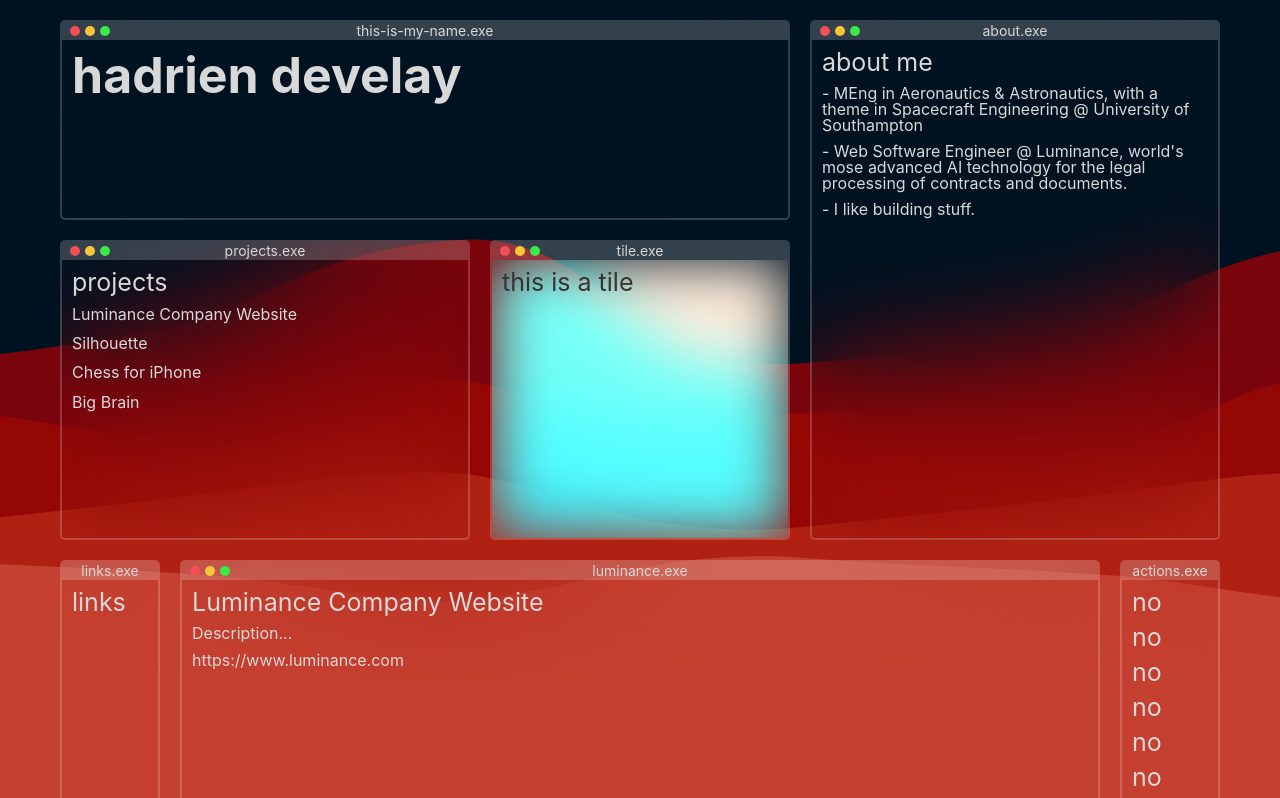
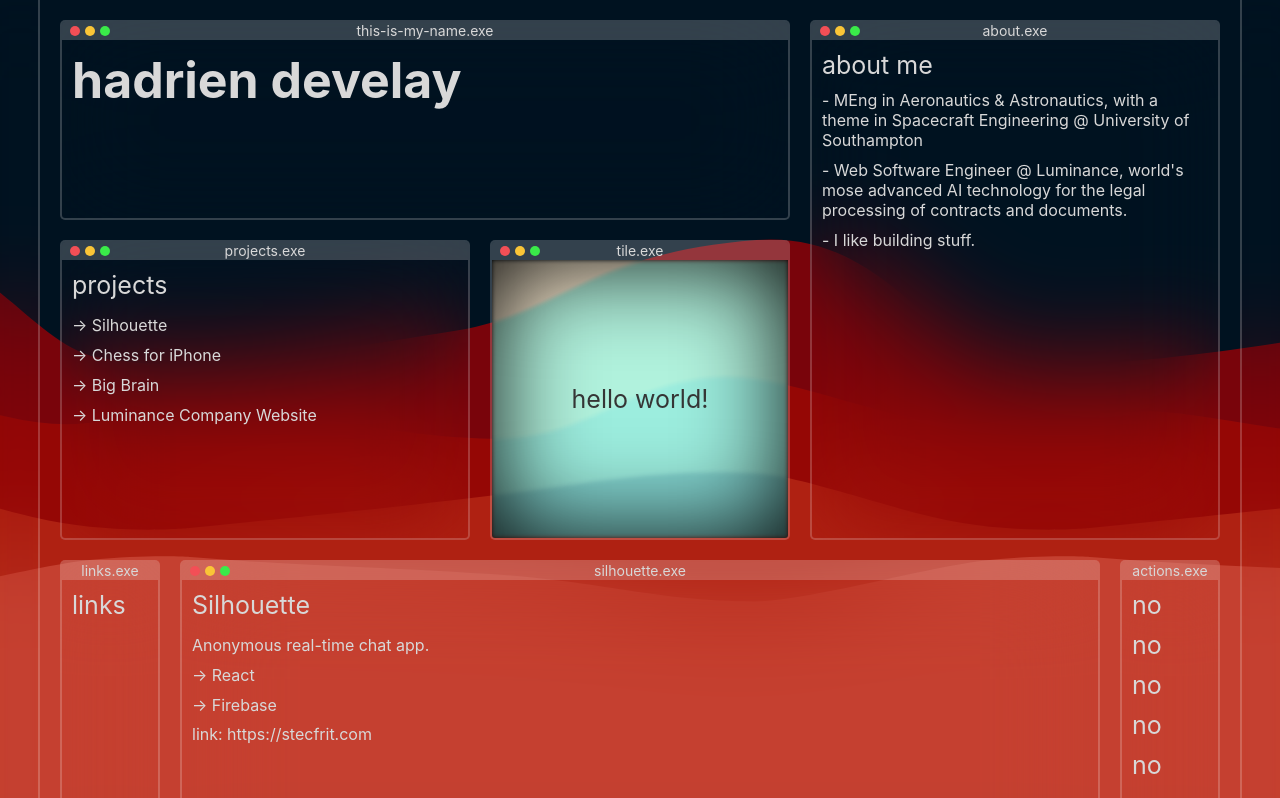
Before and after one commit to stecfrit/hadri1.com, a React (Vite) app: page / in a window 1280 px wide. Shown: the top 798 px of the page. Built offline with nearby package versions, Linux system fonts and the light colour scheme.

Commit message:
udpate to style

```diff
--- a/src/App.jsx
+++ b/src/App.jsx
@@ -29,7 +29,7 @@ function App() {
   //   </div>
   // );
   return (
-    <div id="main">
+    <div className="main">
       <Window idProp={"title"} title={"this-is-my-name"} />
       <Window idProp={"about"} />
       <Window
@@ -48,6 +48,8 @@ function App() {
       <Window idProp={"links"} hideButtons={true} />
       <Window idProp={"tile"} />
       <Window idProp={"buttons"} hideButtons={true} title={"actions"} />
+      <div className="hider left"></div>
+      <div className="hider right"></div>
     </div>
   );
 }
--- a/src/components/Project.jsx
+++ b/src/components/Project.jsx
@@ -7,9 +7,14 @@ function Project({
 }) {
   return (
     <>
-      <h2>{projects[selectedProj].name}</h2>
+      <h2>{projects[selectedProj].name} </h2>
       <p>{projects[selectedProj].description}</p>
-      <a href={projects[selectedProj].link} target="_blank">{projects[selectedProj].link}</a>
+      {projects[selectedProj].tech.map((thing, index) => (
+        <p key={index}>-&gt; {thing}</p>
+      ))}
+      <a href={projects[selectedProj].link} target="_blank">
+        link: {projects[selectedProj].link}
+      </a>
     </>
   );
 }
--- a/src/components/Projects.jsx
+++ b/src/components/Projects.jsx
@@ -20,7 +20,7 @@ function Projects({
             handleProjClick(e);
           }}
         >
-          <p>{project.name}</p>
+          <p>-&gt; {project.name}</p>
         </div>
       ))}
     </>
--- a/src/components/Tile.jsx
+++ b/src/components/Tile.jsx
@@ -3,7 +3,7 @@ import React from "react";
 function Tile() {
   return (
     <>
-      <h2>this is a tile</h2>
+      <h2>hello world!</h2>
     </>
   );
 }
--- a/src/components/Window.jsx
+++ b/src/components/Window.jsx
@@ -69,7 +69,7 @@ function Window({
 
   // Content
   return (
-    <div id={idProp}>
+    <div id={idProp} className="window">
       <div className="container">
         <div className="header">
           <h3>{title ? title : idProp}.exe</h3>
--- a/src/projects.json
+++ b/src/projects.json
@@ -1,11 +1,4 @@
 [
-  {
-    "name": "Luminance Company Website",
-    "moniker": "luminance",
-    "description": "Description...",
-    "tech": ["Handlebars", "Less.js"],
-    "link": "https://www.luminance.com"
-  },
   {
     "name": "Silhouette",
     "moniker": "silhouette",
@@ -26,5 +19,12 @@
     "description": "AI text-completion app, with customizable settings, using OpenAI's API.",
     "tech": ["React", "OpenAI", "Axios"],
     "link": "https://brain.hadri1.com"
+  },
+  {
+    "name": "Luminance Company Website",
+    "moniker": "luminance",
+    "description": "As part of my role as a Web Software Engineer at Luminance, I was tasked with updating the look of the company website. ",
+    "tech": ["Handlebars"],
+    "link": "https://www.luminance.com"
   }
 ]
--- a/src/styles/app.scss
+++ b/src/styles/app.scss
@@ -1,15 +1,19 @@
 :root {
-  background: $background, $background2;
+  background: $background fixed, $background2 fixed;
   background-repeat: repeat-x;
   background-size: 900px 100vh, cover;
   animation: scroll-anim 5s linear infinite;
+  overflow-x: hidden;
 }
 @keyframes scroll-anim {
+  from {
+    background-position: 0 50%;
+  }
   to {
-    background-position: -900px 0;
+    background-position: -900px 50%;
   }
 }
-#main {
+.main {
   position: relative;
   margin: 0 auto;
   max-width: 120rem;
@@ -20,11 +24,37 @@
     "title title title about about"
     "projects projects tile about about"
     "links project project project buttons";
+  .hider {
+    display: flex;
+    width: calc(calc(100vw - 120rem) / 2);
+    height: 100%;
+    backdrop-filter: blur(50px);
+    // background: $tab-color;
+    -webkit-backdrop-filter: blur(50px);
+    position: absolute;
+    top: 0;
+    &.left {
+      left: 0;
+      transform: translateX(-100%);
+      border-right: 2px solid $tab-color;
+    }
+    &.right {
+      right: 0;
+      transform: translateX(100%);
+      border-left: 2px solid $tab-color;
+    }
+  }
+  @media only screen and (min-width: 120rem) {
+    .hider {
+      display: flex;
+    }
+  }
+
   @media only screen and (max-width: 768px) {
     display: flex;
     flex-wrap: wrap;
     gap: 2rem;
-    > div {
+    > .window {
       &#title {
         width: 100%;
       }
@@ -56,7 +86,7 @@
   column-gap: $gap;
   row-gap: $gap;
   padding: $gap;
-  > div {
+  > .window {
     backdrop-filter: blur(50px);
     -webkit-backdrop-filter: blur(50px);
     border-radius: $border-radius;
@@ -71,6 +101,7 @@
       height: 100%;
       padding: $padding-tab;
       .header {
+        line-height: 1;
         border-radius: calc($border-radius - $padding-tab)
           calc($border-radius - $padding-tab) 0 0;
         background: $tab-color;
--- a/src/styles/project.scss
+++ b/src/styles/project.scss
@@ -3,12 +3,29 @@
     display: flex;
     flex-direction: column;
     align-items: stretch;
+    gap: 0;
+    width: 100%;
+    @media only screen and (max-width: 768px) {
+      width: 100%;
+    }
+    h2 {
+      margin-bottom: 1rem;
+    }
+    p {
+      padding: 0.5rem 0;
+    }
     a {
       color: $text-color;
       text-decoration: none;
       line-height: 1.2;
+      padding: 0.5rem 0;
+      position: relative;
+      margin: 0 -1rem;
+      padding: 0.5rem 1rem;
       &:hover {
-                color: $text-color;
+        z-index: 5;
+        font-weight: bold;
+        color: $text-color-alt;
         background: $special-color;
       }
     }
--- a/src/styles/projects.scss
+++ b/src/styles/projects.scss
@@ -1,10 +1,17 @@
 #projects {
   .body {
+    gap: 0;
+    h2 {
+      margin-bottom: 1rem;
+    }
     p {
       cursor: pointer;
-            line-height: 1.2;
+      padding: 0.5rem 0;
+      margin: 0 -1rem;
+      padding: 0.5rem 1rem;
       &:hover {
-                color: $text-color;
+        color: $text-color-alt;
+        font-weight: bold;
         background: $special-color;
       }
     }
--- a/src/styles/tile.scss
+++ b/src/styles/tile.scss
@@ -3,11 +3,19 @@
   -webkit-backdrop-filter: none !important;
   .container {
     .body {
+      cursor: crosshair;
+      align-items: center;
+      justify-content: center;
       h2 {
+        user-select: none;
         color: $text-color-alt;
       }
-      backdrop-filter: blur(30px) invert(100%) saturate(120%) !important;
-      -webkit-backdrop-filter: blur(30px) invert(100%) saturate(120%) !important;
+      -webkit-box-shadow: inset 0px 0px 100px 0px rgb(0, 0, 0);
+      -moz-box-shadow: inset 0px 0px 100px 0px rgb(0, 0, 0);
+      box-shadow: inset 0px 0px 100px 0px rgb(0, 0, 0);
+
+      backdrop-filter: blur(2px) invert(80%) contrast(150%) sepia(30%) !important;
+      -webkit-backdrop-filter: blur(2px) invert(80%) contrast(150%) sepia(30%) !important;
     }
   }
 }
--- a/src/styles/variables.scss
+++ b/src/styles/variables.scss
@@ -7,7 +7,7 @@ $background2: url("../assets/blob12.svg");
 $tab-color: rgba(255, 255, 255, 0.2);
 $window-color: rgba(255, 255, 255, 0);
 
-$special-color: #db2c00;
+$special-color: $text-color;
 
 $alert-color: #f34f56;
 $warning-color: #fac537;
@@ -37,7 +37,6 @@ html {
   font-size: 62.5%;
   h1 {
     font-size: $font-size-mega;
-    line-height: 1;
   }
   div,
   p,
@@ -52,7 +51,6 @@ html {
   label,
   li,
   textarea {
-    line-height: 1;
     color: $text-color;
     font-weight: normal;
     font-size: $font-size-normal;
```
Lines whose indentation alone changed are shown as unchanged.
